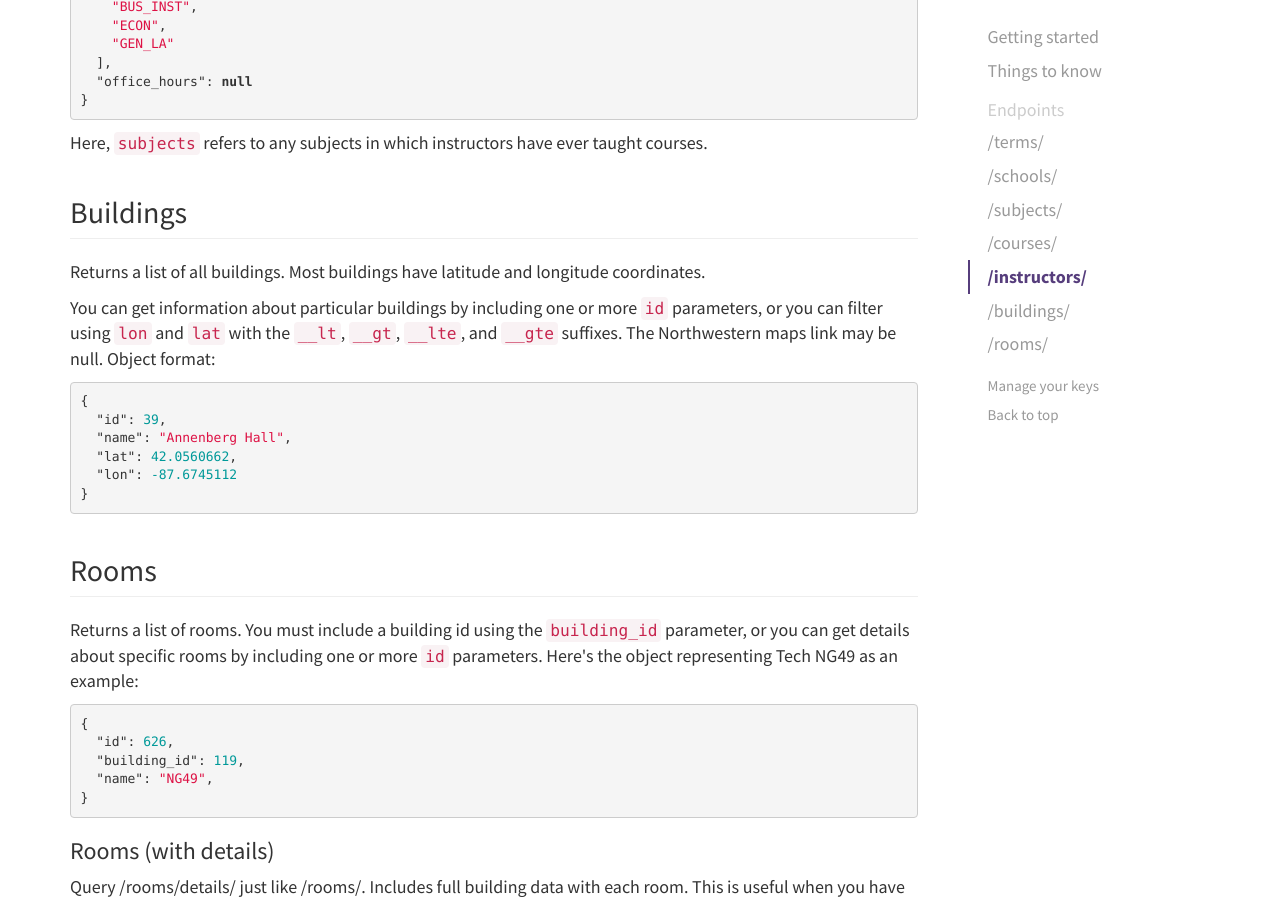
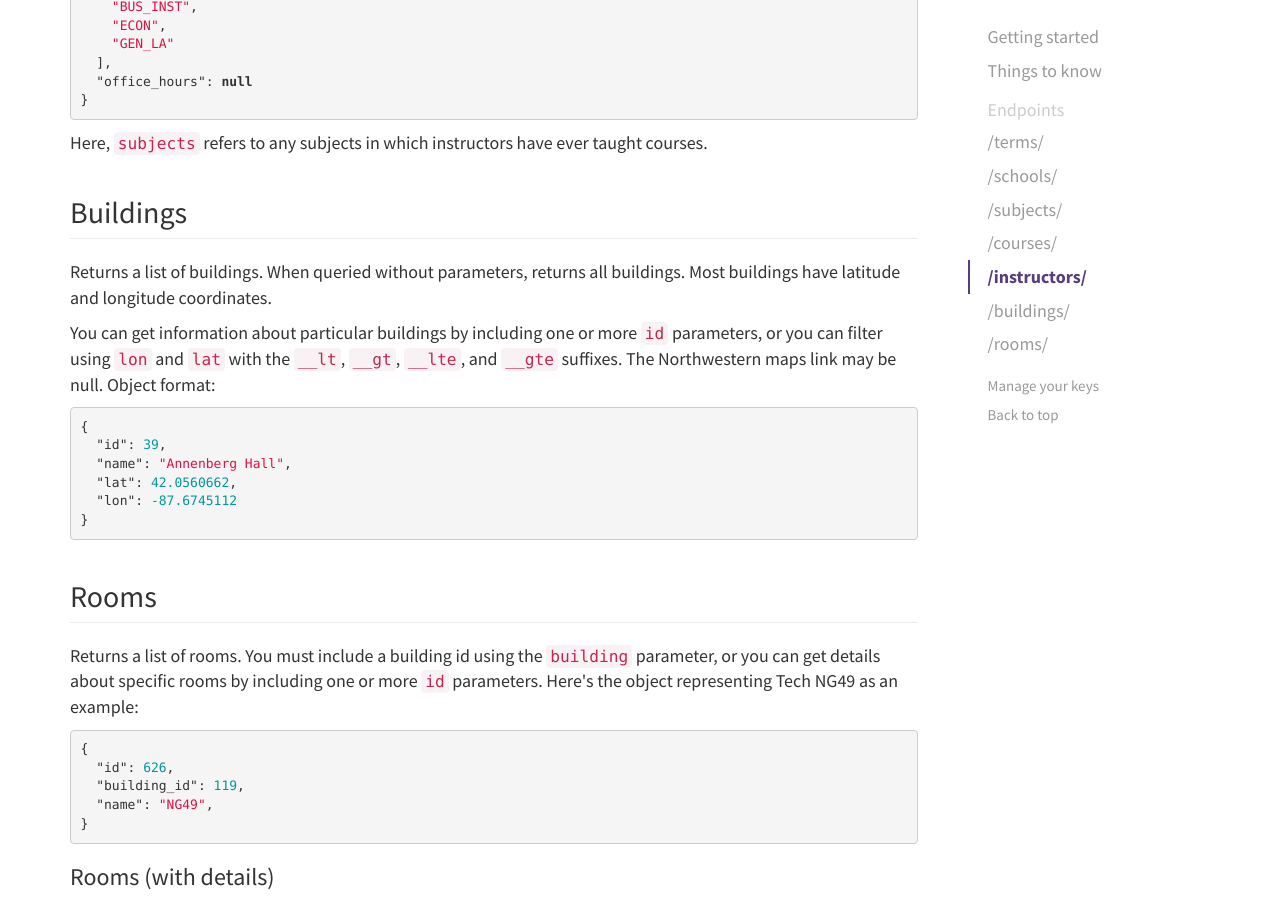
Before and after one commit to northwesternapis/docs, a Jekyll site: the page built from docs/index.html, in a window 1280 px wide and 900 px high, scrolled down 5817 px. Built offline with Jekyll 4.4.1, drawn with Linux system fonts in a browser that asks for light colours; some of the changed text lies outside the part shown.

Commit message:
consistency fixes

```diff
--- a/_includes/buildings.html
+++ b/_includes/buildings.html
@@ -1,5 +1,5 @@
 <h2 id="buildings" class="page-header">Buildings</h2>
-<p>Returns a list of all buildings. Most buildings have latitude and longitude coordinates.</p>
+<p>Returns a list of buildings. When queried without parameters, returns all buildings. Most buildings have latitude and longitude coordinates.</p>
 
 <p>You can get information about particular buildings by including one or more <code>id</code> parameters, or you can filter using <code>lon</code> and <code>lat</code> with the <code>__lt</code>, <code>__gt</code>, <code>__lte</code>, and <code>__gte</code> suffixes. The Northwestern maps link may be null. Object format:</p>
 {% highlight json %}
--- a/_includes/courses.html
+++ b/_includes/courses.html
@@ -13,7 +13,7 @@
 <p><span class="lead">TODO</span> there are a maximum of 200 courses returned per response. If a response is truncated, there will be a <code>Response-Warning</code> header included</p>
 <ul>
   <li><code>instructor</code></li>
-  <li><code>id</code> (there can be multiple)</li>
+  <li><code>id</code> (can be multiple, up to 200)</li>
   <li><code>term</code>, <code>subject</code></li>
   <li><code>term</code>, <code>room</code></li>
 </ul>
--- /dev/null
+++ b/_includes/examples.html
@@ -0,0 +1,4 @@
+<h2 id="examples" class="page-header">Examples</h2>
+
+
+<h3 id="one"></h3>
--- a/_includes/footer.html
+++ b/_includes/footer.html
@@ -21,7 +21,7 @@
   <div class="container">
     <div class="row">
       <div class="col-md-12 text-center">
-        <p>To report a bug, open an issue on the <a href="https://github.com/northwesternapis/server/" target="_blank">GitHub repo</a>. Send questions to <a href="mailto:asg-technology@u.northwestern.edu">asg-technology@u.northwestern.edu</a>.</p>
+        <p>To report a bug, open an issue on the <a href="https://github.com/northwesternapis/server/issues" target="_blank">GitHub repo</a>. Send questions to <a href="mailto:asg-technology@u.northwestern.edu">asg-technology@u.northwestern.edu</a>.</p>
       </div>
     </div>
   </div>
--- a/_includes/rooms.html
+++ b/_includes/rooms.html
@@ -1,5 +1,5 @@
 <h2 id="rooms" class="page-header">Rooms</h2>
-<p>Returns a list of rooms. You must include a building id using the <code>building_id</code> parameter, or you can get details about specific rooms by including one or more <code>id</code> parameters. Here's the object representing Tech NG49 as an example:</p>
+<p>Returns a list of rooms. You must include a building id using the <code>building</code> parameter, or you can get details about specific rooms by including one or more <code>id</code> parameters. Here's the object representing Tech NG49 as an example:</p>
 {% highlight json %}
 {
   "id": 626,
--- a/_includes/terms.html
+++ b/_includes/terms.html
@@ -2,7 +2,7 @@
 <p>Returns a list of terms for which course data is available. Each term object will have the following structure:</p>
 {% highlight json %}
 {
-  "term_id": 4560,
+  "id": 4560,
   "name": "2014 Fall",
   "start_date": "2014-09-23",
   "end_date": "2014-12-12"
--- a/docs/index.html
+++ b/docs/index.html
@@ -50,6 +50,11 @@
       {% include instructors.html %}
       {% include buildings.html %}
       {% include rooms.html %}
+
+      <!--<h1 class="big-divider">Appendix</h1>-->
+      {% comment %}
+      {% include examples.html %}
+      {% endcomment %}
     </div>
 
     <div class="col-md-3">
@@ -78,6 +83,16 @@
               <li><a href="#rooms-details">/rooms/details/</a></li>
             </ul>
           </li>
+
+          <!--<li class="sidebar-section-label">Appendix</li>
+          <li><a href="#examples">Examples</a>
+            <ul class="nav">
+              <li><a href="#">Filler</a></li>
+              <li><a href="#">Filler</a></li>
+              <li><a href="#">Filler</a></li>
+            </ul>
+          </li>-->
+
         </ul>
         <a class="menu-bottom-link" href="https://api.asg.northwestern.edu/manage/projects/">Manage your keys</a>
         <a class="menu-bottom-link" href="#top">Back to top</a>
```
